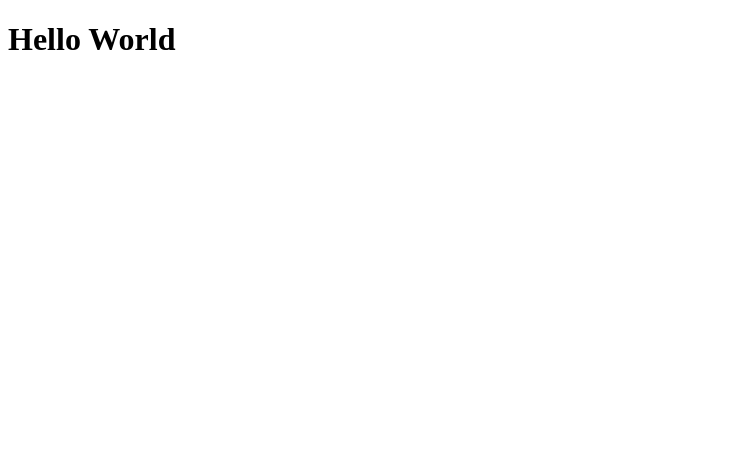
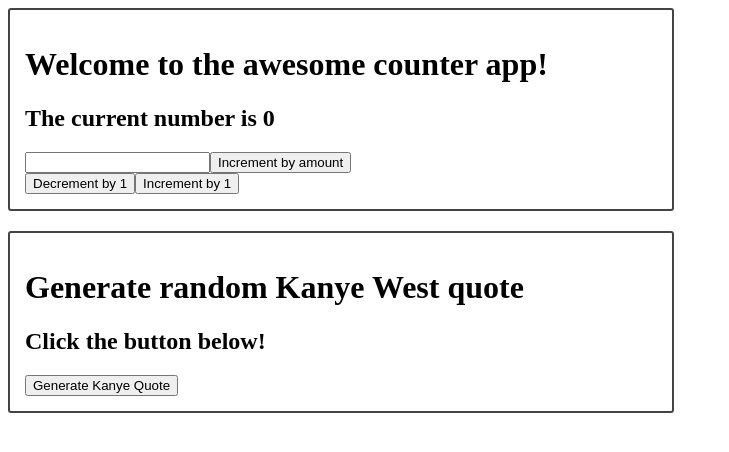
Before and after one commit to paulocf92/nextjs-toolkit-example, a Next.js app: page / in a window 1280 px wide. Shown: the top 452 px of the page, without its empty margins (0-729 px from the left). Built offline with nearby package versions, Linux system fonts and the light colour scheme.

Commit message:
app: add base app views to work with

```diff
--- /dev/null
+++ b/src/components/Counter/index.tsx
@@ -0,0 +1,15 @@
+export function Counter() {
+  return (
+    <div style={{ border: '2px solid #444', padding: 15, borderRadius: 3, width: '50%', marginBottom: 20}}>
+      <h1>Welcome to the awesome counter app!</h1>
+      <h2>The current number is 0</h2>
+
+      <input type="text" name="increaseBy" id="increaseBy" />
+      <button type="button">Increment by amount</button>
+      <div>
+        <button type="button">Decrement by 1</button>
+        <button type="button">Increment by 1</button>
+      </div>
+    </div>
+  )
+}
--- /dev/null
+++ b/src/components/KanyeQuote/index.tsx
@@ -0,0 +1,10 @@
+export function KanyeQuote() {
+  return (
+    <div style={{ border: '2px solid #444', padding: 15, borderRadius: 3, width: '50%'}}>
+      <h1>Generate random Kanye West quote</h1>
+      <h2>Click the button below!</h2>
+
+      <button type="button">Generate Kanye Quote</button>
+    </div>
+  )
+}
--- a/src/pages/index.tsx
+++ b/src/pages/index.tsx
@@ -1,5 +1,11 @@
+import { Counter } from '../components/Counter';
+import { KanyeQuote } from '../components/KanyeQuote';
+
 export default function Home() {
   return (
-    <h1>Hello World</h1>
+    <>
+      <Counter />
+      <KanyeQuote />
+    </>
   )
 }
```
